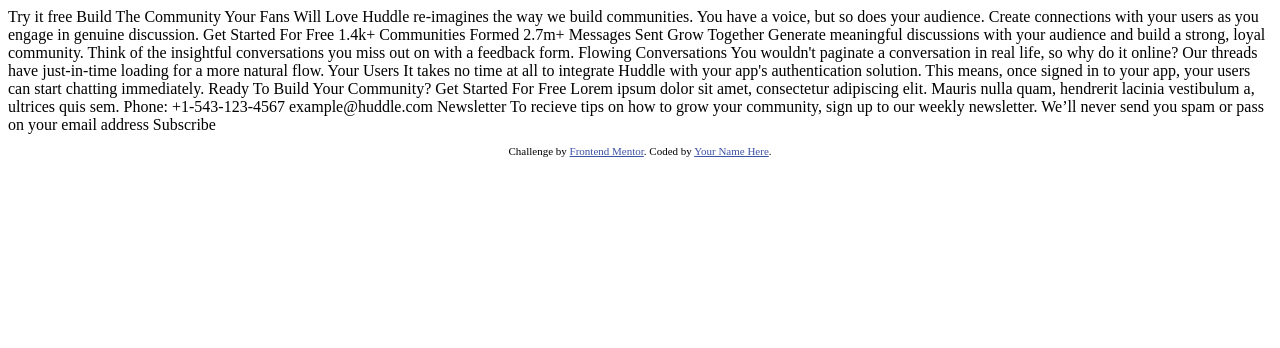
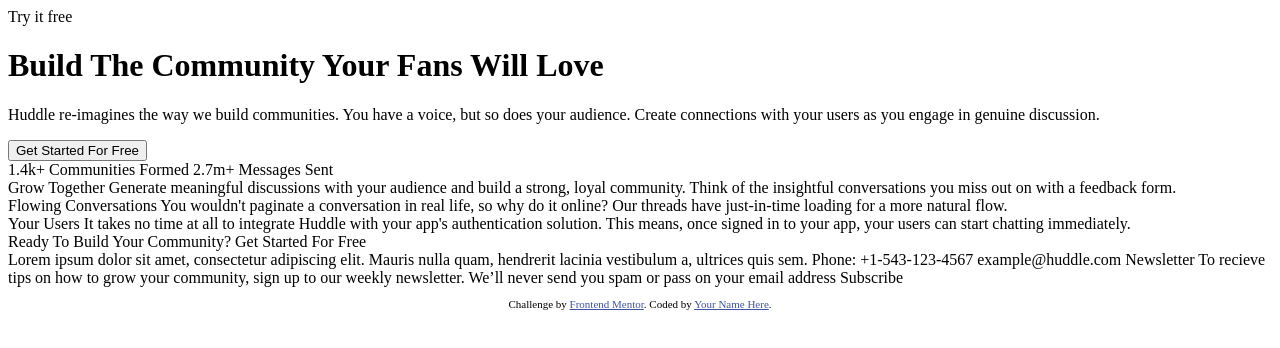
Before and after one commit to Louise-Ann93/huddle-landing-page, a plain HTML site: page index.html in a window 1280 px wide. Drawn offline with Linux system fonts and the light colour scheme.

Commit message:
Page prep structure

```diff
--- a/index.html
+++ b/index.html
@@ -2,7 +2,8 @@
 <html lang="en">
 <head>
 	<meta charset="UTF-8">
-  <meta name="viewport" content="width=device-width, initial-scale=1.0"> <!-- displays site properly based on user's device -->
+	<meta name="viewport" content="width=device-width, initial-scale=1.0">
+	<!-- displays site properly based on user's device -->
 
 	<link rel="icon" type="image/png" sizes="32x32" href="./images/favicon-32x32.png">
 
@@ -10,53 +11,83 @@
 
 	<!-- Feel free to remove these styles or customise in your own stylesheet 👍 -->
 	<style>
-    .attribution { font-size: 11px; text-align: center; }
-    .attribution a { color: hsl(228, 45%, 44%); }
+		.attribution {
+			font-size: 11px;
+			text-align: center;
+		}
+
+		.attribution a {
+			color: hsl(228, 45%, 44%);
+		}
 	</style>
 </head>
 <body>
-  Try it free
+<!-- Header -->
 
-  Build The Community Your Fans Will Love
+<header>Try it free</header>
+<!-- Hero-->
+<div>
+	<div>
+		<h1> Build The Community Your Fans Will Love</h1>
+		<p> Huddle re-imagines the way we build communities. You have a voice, but so does
+			your audience. Create connections with your users as you engage in genuine discussion.</p>
+		<button>Get Started For Free</button>
+	</div>
+	<!--	Hero Image -->
+</div>
 
-  Huddle re-imagines the way we build communities. You have a voice, but so does
-  your audience. Create connections with your users as you engage in genuine discussion.
-
-  Get Started For Free
-
+<!-- Stats -->
+<div>
 	1.4k+
 	Communities Formed
-
+<!-- Wrap on mobile-->
 	2.7m+
 	Messages Sent
+</div>
 
+<!-- Grow together-->
+<div>
 	Grow Together
 	Generate meaningful discussions with your audience and build a strong, loyal community.
 	Think of the insightful conversations you miss out on with a feedback form.
+</div>
 
+<!-- Flowing Coversatins -->
+<div>
 	Flowing Conversations
 	You wouldn't paginate a conversation in real life, so why do it online? Our threads have
 	just-in-time loading for a more natural flow.
+</div>
 
+<!-- Users -->
+<div>
 	Your Users
 	It takes no time at all to integrate Huddle with your app's authentication solution. This means,
 	once signed in to your app, your users can start chatting immediately.
+</div>
 
+<!-- Community -->
+<div>
 	Ready To Build Your Community?
 	Get Started For Free
+</div>
 
+<!-- Footer -->
+<footer>
 	Lorem ipsum dolor sit amet, consectetur adipiscing elit. Mauris nulla quam, hendrerit lacinia
 	vestibulum a, ultrices quis sem.
 
 	Phone: +1-543-123-4567
 	example@huddle.com
-
+<!-- Wrap on mobile -->
 	Newsletter
 	To recieve tips on how to grow your community, sign up to our weekly newsletter. We’ll never
 	send you spam or pass on your email address
 
 	Subscribe
+</footer>
 
+<!--  Github Links -->
 <footer>
 	<p class="attribution">
 		Challenge by <a href="https://www.frontendmentor.io?ref=challenge" target="_blank">Frontend Mentor</a>.
```
Lines whose indentation alone changed are shown as unchanged.
